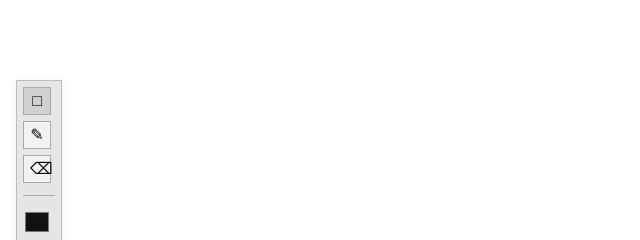
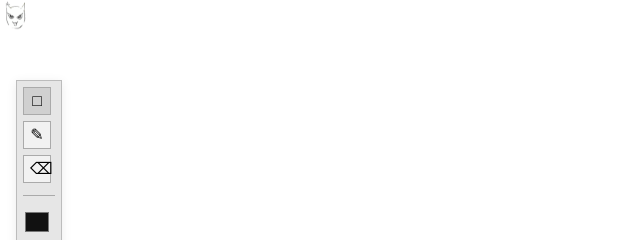
Before and after one commit to 1phonetucked-tech/TigerNetwork, a plain HTML site: page index.html in a window 1280 px wide. Shown: the top 240 px of the page, 0-640 px from the left. Drawn offline with Linux system fonts and the light colour scheme.

Commit message:
Update styles.css

```diff
--- a/styles.css
+++ b/styles.css
@@ -129,10 +129,19 @@ footer{ display: none; } /* if any platform injects one */
   stroke-linejoin: round;
 }
 
-html,
-body,
-#svg,
-.tools,
-.tools * {
-  cursor: url("./32.png") 0 0, auto !important;
+/* hide system cursor */
+html, body, #svg, .tools, .tools * {
+  cursor: none !important;
 }
+
+/* fake cursor */
+#catCursor {
+  position: fixed;
+  top: 0;
+  left: 0;
+  width: 32px;
+  height: 32px;
+  pointer-events: none;
+  z-index: 999999;
+  transform: translate(0, 0); /* hotspot tweak later */
+}
```
